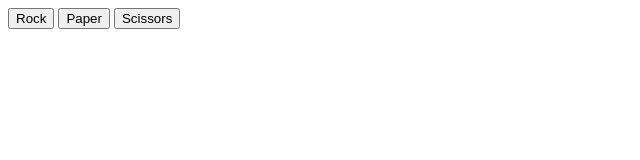
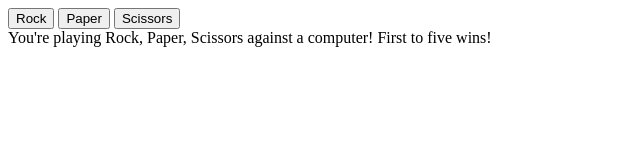
Before and after one commit to dianaroemer/rsp_game, a plain HTML site: page index.html in a window 1280 px wide. Shown: the whole page, without its empty margins (0-640 px from the left). Drawn offline with Linux system fonts and the light colour scheme.

Commit message:
Add intro text under buttons

```diff
--- a/index.html
+++ b/index.html
@@ -18,7 +18,7 @@
         <button id="rockBtn">Rock</button>
         <button id="paperBtn">Paper</button>
         <button id="scissBtn">Scissors</button>
-        <div id="resultBanner"></div>
+        <div id="resultBanner">You're playing Rock, Paper, Scissors against a computer! First to five wins!</div>
         <div id="scoreboard"></div>
 
     </body>
```
